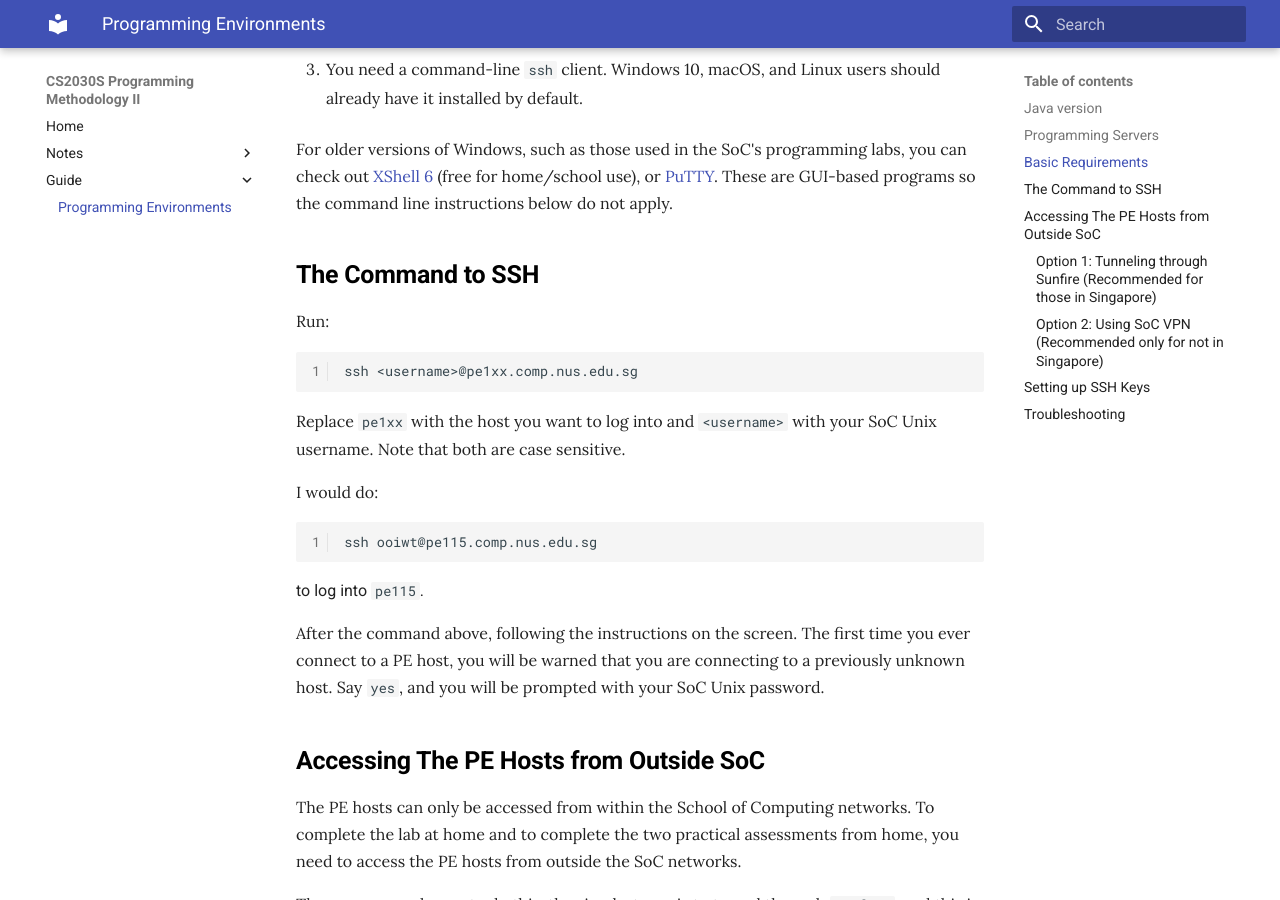
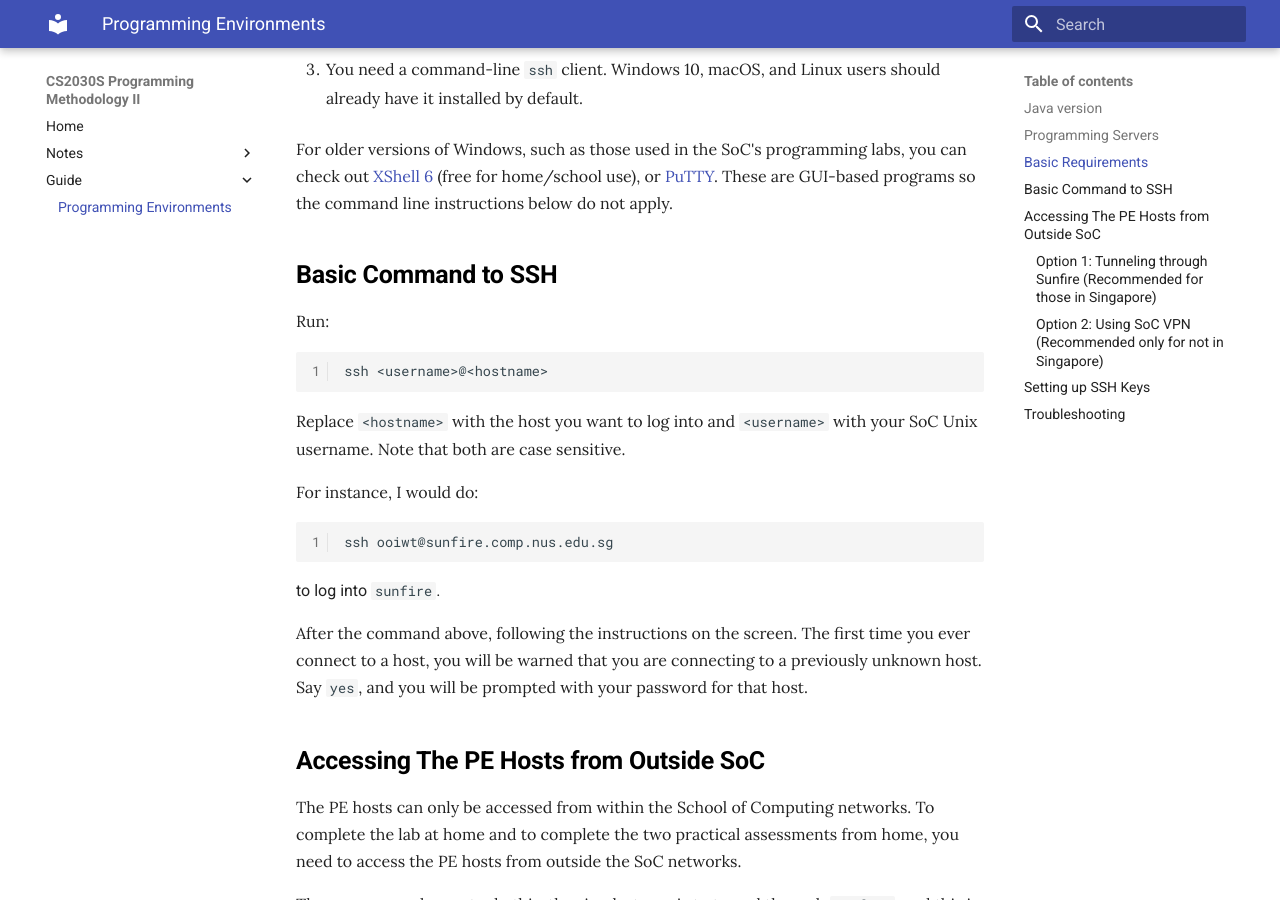
Before and after one commit to nus-cs2030s/2021-s2, an MkDocs documentation site: the page built from docs/environments.md, in a window 1280 px wide and 900 px high, scrolled down 950 px. Built offline with MkDocs 1.6.1 and Material for MkDocs 9.7.7, drawn with Linux system fonts in a browser that asks for light colours; some of the changed text lies outside the part shown.

````diff
--- a/docs/environments.md
+++ b/docs/environments.md
@@ -24,22 +24,22 @@ While you can complete the programming assignments on your computers, the practi
 
 For older versions of Windows, such as those used in the SoC's programming labs, you can check out [XShell 6](https://www.netsarang.com/products/xsh_overview.html) (free for home/school use), or [PuTTY](https://www.putty.org).  These are GUI-based programs so the command line instructions below do not apply.
 
-## The Command to SSH
+## Basic Command to SSH
 
 Run:
 ```
-ssh <username>@pe1xx.comp.nus.edu.sg
+ssh <username>@<hostname>
 ```
 
-Replace `pe1xx` with the host you want to log into and `<username>` with your SoC Unix username.  Note that both are case sensitive.
+Replace `<hostname>` with the host you want to log into and `<username>` with your SoC Unix username.  Note that both are case sensitive.
 
-I would do:
+For instance, I would do:
 ```
-ssh ooiwt@pe115.comp.nus.edu.sg
+ssh ooiwt@sunfire.comp.nus.edu.sg
 ```
-to log into `pe115`.
+to log into `sunfire`.
 
-After the command above, following the instructions on the screen.  The first time you ever connect to a PE host, you will be warned that you are connecting to a previously unknown host.  Say `yes`, and you will be prompted with your SoC Unix password.
+After the command above, following the instructions on the screen.  The first time you ever connect to a host, you will be warned that you are connecting to a previously unknown host.  Say `yes`, and you will be prompted with your password for that host.
 
 ## Accessing The PE Hosts from Outside SoC
 
````
Also changed, not shown: other parts of docs/environments.md (+1 -1 lines), docs/07-static-field.md (+7 -0 lines), docs/07-static.md (deleted, +0 -211 lines).
